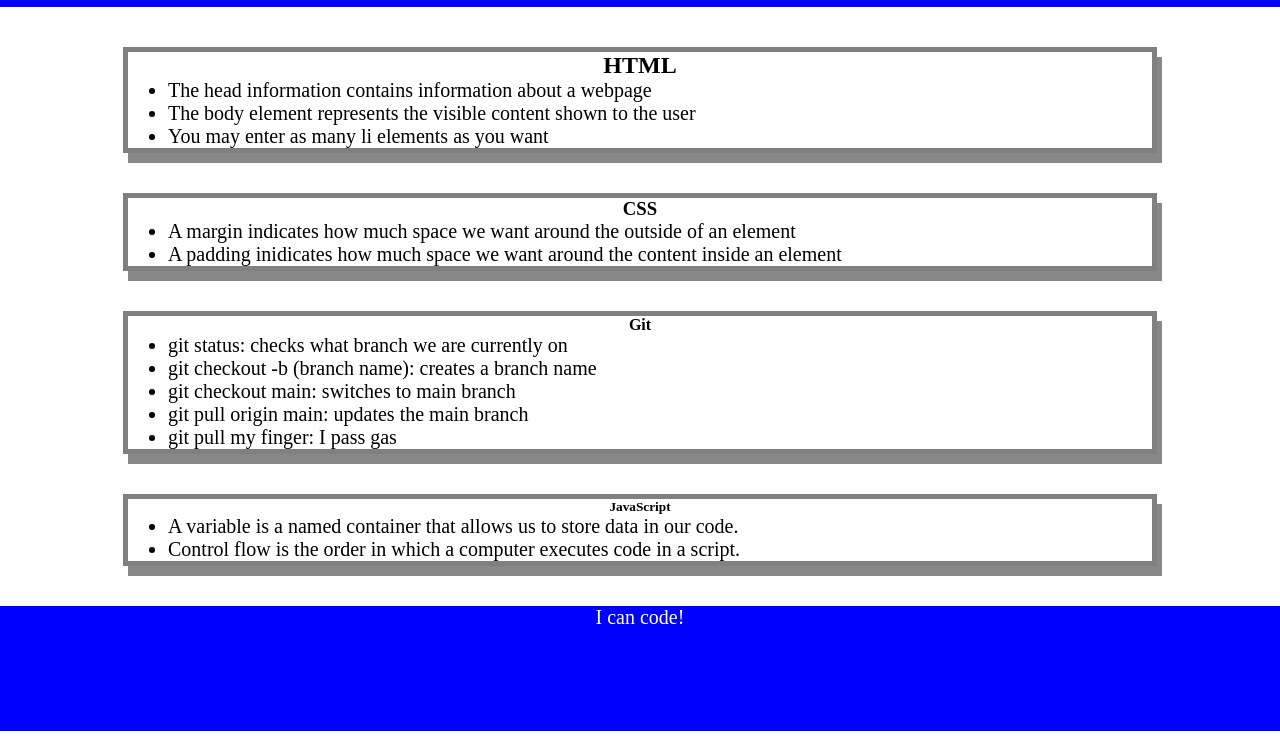
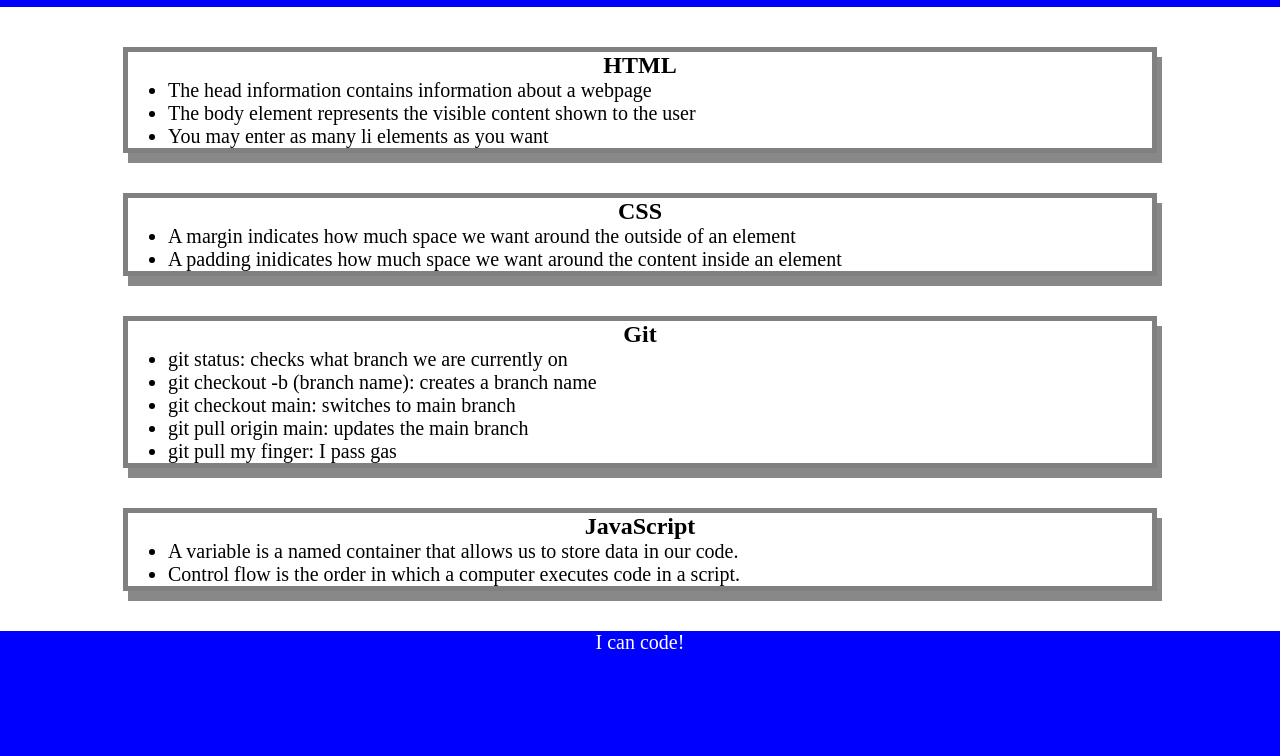
Before and after one commit to sweetbruno70/pre-work-study-guide, a plain HTML site: page index.html in a window 1280 px wide. Shown: the part 118-874 px from the top of the page. Before the commit the page ends 849 px from the top, so only its background shows below. Drawn offline with Linux system fonts and the light colour scheme.

Commit message:
edited HTML file

```diff
--- a/index.html
+++ b/index.html
@@ -25,7 +25,7 @@
     </section>
 
     <section class="card" id="css-section">
-      <h3>CSS</h3>
+      <h2>CSS</h2>
       <Ul>
         <li>A margin indicates how much space we want around the outside of an element</li>
         <li>A padding inidicates how much space we want around the content inside an element</li>
@@ -34,7 +34,7 @@
     </section>
 
     <section class="card" id="git-section">
-      <h4>Git</h4>
+      <h2>Git</h2>
       <ul>
         <li>git status: checks what branch we are currently on</li>
         <li>git checkout -b (branch name): creates a branch name</li>
@@ -46,7 +46,7 @@
     </section>
 
     <section class="card" id="javascript-section">
-      <h5>JavaScript</h5>
+      <h2>JavaScript</h2>
       <ul>
         <li>A variable is a named container that allows us to store data in our code.</li>
         <li>Control flow is the order in which a computer executes code in a script.</li>
```
